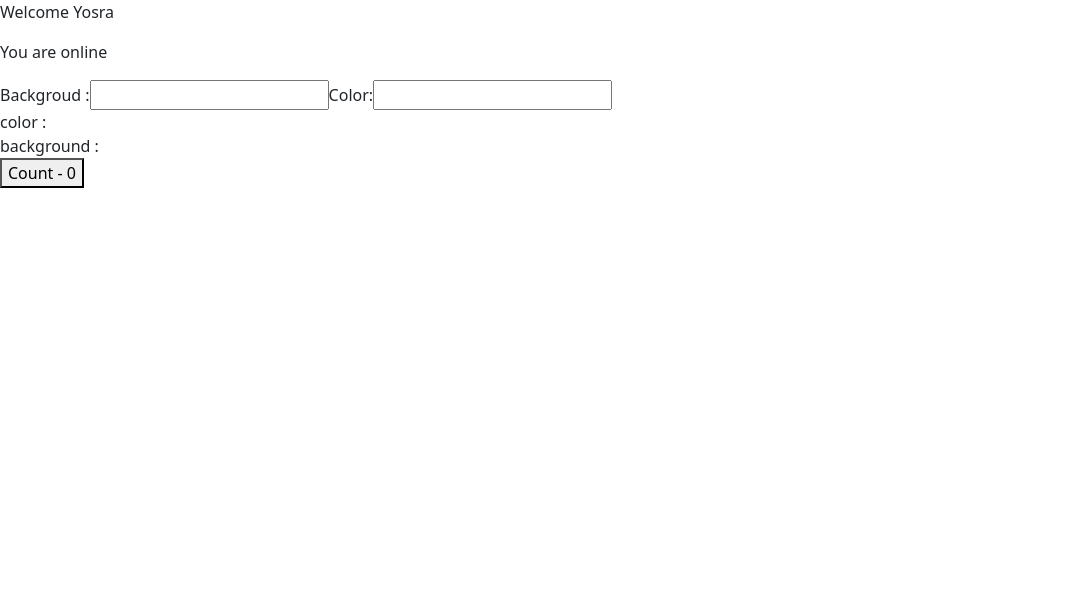
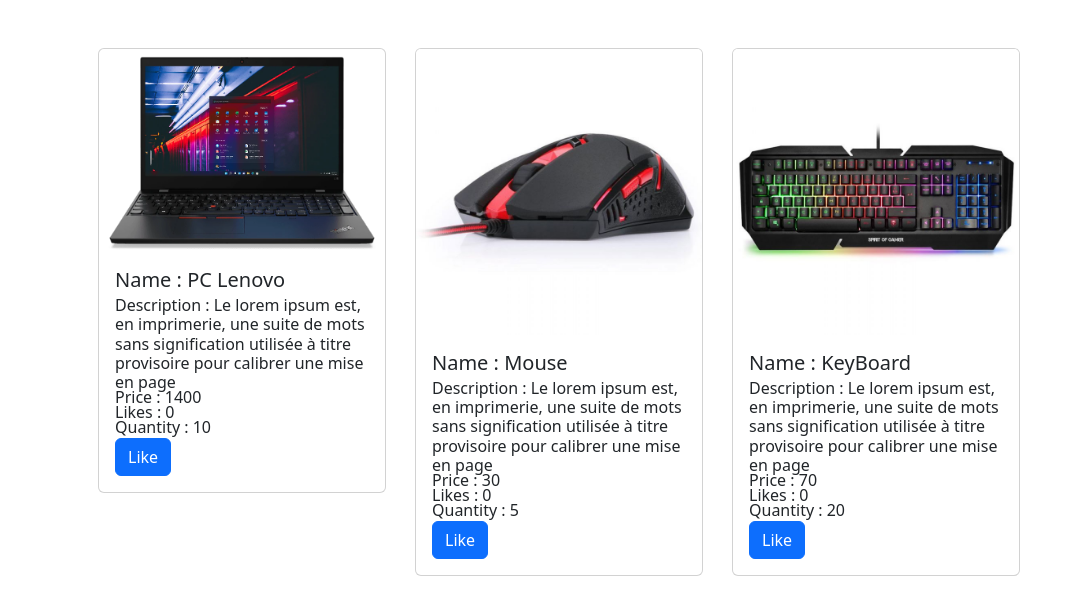
Before and after one commit to CRA2-4TWIN8-2022-2023/workshop2--controle-continue-yosra-mekaoui, a React (Create React App) app: page / in a window 1280 px wide. Shown: the top 614 px of the page, without its empty margins (0-1083 px from the left). Built offline with nearby package versions, Linux system fonts and the light colour scheme.

Commit message:
Commit_Atelier2(version_Hooks)

```diff
--- a/src/App.js
+++ b/src/App.js
@@ -3,6 +3,7 @@
 import ComposantClass from './components/ComposantClass';
 import ComposantFunct from './components/ComposantFunct';
 import Products from './components/Products';
+import Products1 from './components/Products1';
 import FunctUseState from './component/hooks';
 const option = (
   <ol>
@@ -35,9 +36,9 @@
 function App() {
   return (
 
-    <FunctUseState></FunctUseState>
+    //<FunctUseState></FunctUseState>
 
-    //<Products/>
+    <Products1/>
      /* { <header className="App-header">
         <img src={logo} className="App-logo" alt="logo" />
         <p>
--- /dev/null
+++ b/src/components/Product1.jsx
@@ -0,0 +1,30 @@
+import React, { useState } from 'react';
+
+import {Card, Alert, Button} from 'react-bootstrap';
+
+function Product1(props) {
+    const [like,setLike] = useState(props.product.like)
+    const addLike = (e) => {
+        e.preventDefault();
+        setLike(like +1);
+    };
+    return (
+        <>
+        <Card style={{ width: '18rem' }}>
+        <Card.Img variant="top" src={require("../assets/images/"+props.product.img)} />
+        <Card.Body >
+          <Card.Title>Name : {props.product.name}</Card.Title>
+          <Card.Subtitle> Description :  {props.product.description} </Card.Subtitle>
+          <Card.Subtitle> Price : {props.product.price} </Card.Subtitle>
+          <Card.Subtitle> Likes : {like} </Card.Subtitle>
+          <Card.Subtitle> Quantity  : {props.product.quantity} </Card.Subtitle>
+
+          <Button onClick={addLike} variant="primary"> Like</Button>
+          {/* <Button onClick={()=>props.onBuy(product)} disabled={product.quantity === 0 ? true : false}  variant="primary"> Buy</Button> */}
+        </Card.Body>
+      </Card>
+      </>);
+
+}
+
+export default Product1;
--- a/src/components/Products.js
+++ b/src/components/Products.js
@@ -32,7 +32,7 @@
     // showAlert = () => {
     //     this.setState({showAlert : true}, () => setTimeout(() => {
     //         this.setState({showAlert : false });
-    //     }),2000)
+    //    }),2000)
 
     // };
     showAlert =() => {
--- /dev/null
+++ b/src/components/Products1.jsx
@@ -0,0 +1,44 @@
+import React, { useState, useEffect } from 'react';
+import products from "./products.json"
+import { Alert, Col, Container, Row } from 'react-bootstrap';
+import Product1 from './Product1';
+function Products1() {
+    const [showAlert , setAlert] = useState(false);
+    const [Greetings , setGreetings] = useState(false);
+    const buyProduct = (product ) => {
+        product.quantity --;
+        setAlert(true);
+        setTimeout(() => {setAlert(true); },2000);
+    }
+    useEffect ( () => {
+        setGreetings(true);
+        setTimeout(() => {setGreetings(false); },2000);
+        return () => console.log("Unmount");
+
+    }, [])
+    return (
+        <>
+         { showAlert &&
+            <Alert key="success" variant="success" >
+                 You bought a element
+            </Alert>
+            }
+
+           <Container style={{marginTop : '2rem'}}>
+                <Row>
+                {
+                    products.map((product,index) => (
+                        <Col style={{margin : '1rem'}} key={index} lg={3}>
+                            <Product1  onBuy = {buyProduct} product={product}></Product1>
+
+                        </Col>
+                    ))
+                }
+                </Row>
+            </Container>
+
+        </>
+     );
+}
+
+export default Products1;
```
